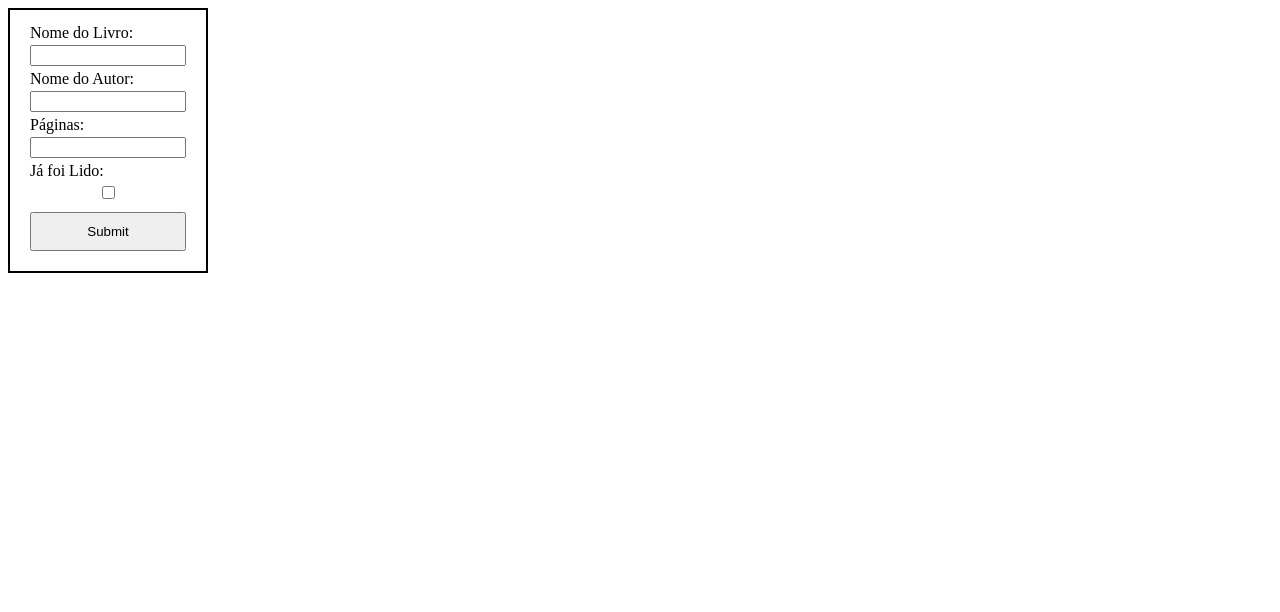
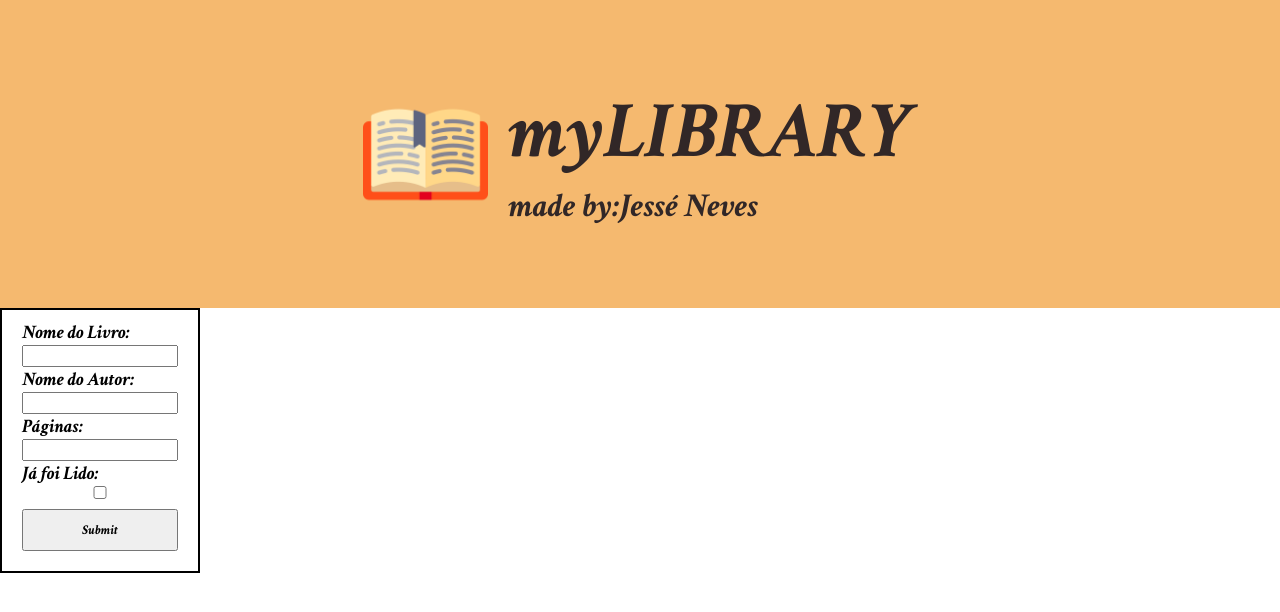
Before and after one commit to Jesse-Snow/Library, a plain HTML site: page index.html in a window 1280 px wide. Drawn offline with Linux system fonts and the light colour scheme.

Commit message:
Header of page finished

```diff
--- a/index.html
+++ b/index.html
@@ -7,6 +7,16 @@
   <title>Library</title>
 </head>
 <body>
+  <header class="mainHeader">
+    <div class="mainHeader__img">
+      <img src="img/open-book.png" alt="book">
+    </div>
+    <div class="mainHeader__txt">
+      <h1>myLIBRARY</h1>
+      <small>made by:Jessé Neves</small>
+    </div>
+  </header>
+
   <div class="form">
     <span>Nome do Livro:</span>
     <input type="text" id="BookName">
@@ -21,7 +31,6 @@
 
   <div id="library">
   </div>
-
   <script src="main.js"></script>
 </body>
 </html>
--- a/main.css
+++ b/main.css
@@ -2,7 +2,25 @@
 
 {
   box-sizing: border-box;
-  /* Add margin and padding 0 */
+  margin:0;
+  padding:0;
+  font-family: 'Crimson Text', serif;
+}
+
+.mainHeader {
+  display:flex;
+  align-items: center;
+  justify-content: center;
+  background-color: rgb(245, 185, 111);
+  padding:80px;
+}
+.mainHeader__img > img{
+  width:125px;
+}
+.mainHeader__txt {
+  font-size:40px;
+  margin-left:20px;
+  color:rgb(49, 39, 39);
 }
 
 .form {
@@ -16,6 +34,7 @@
 }
 .form > span {
   line-height: 5px;
+  font-size:19px;
 }
 #submit {
   padding:10px 30px;
```
Also changed, not shown: img/open-book.png (added).
